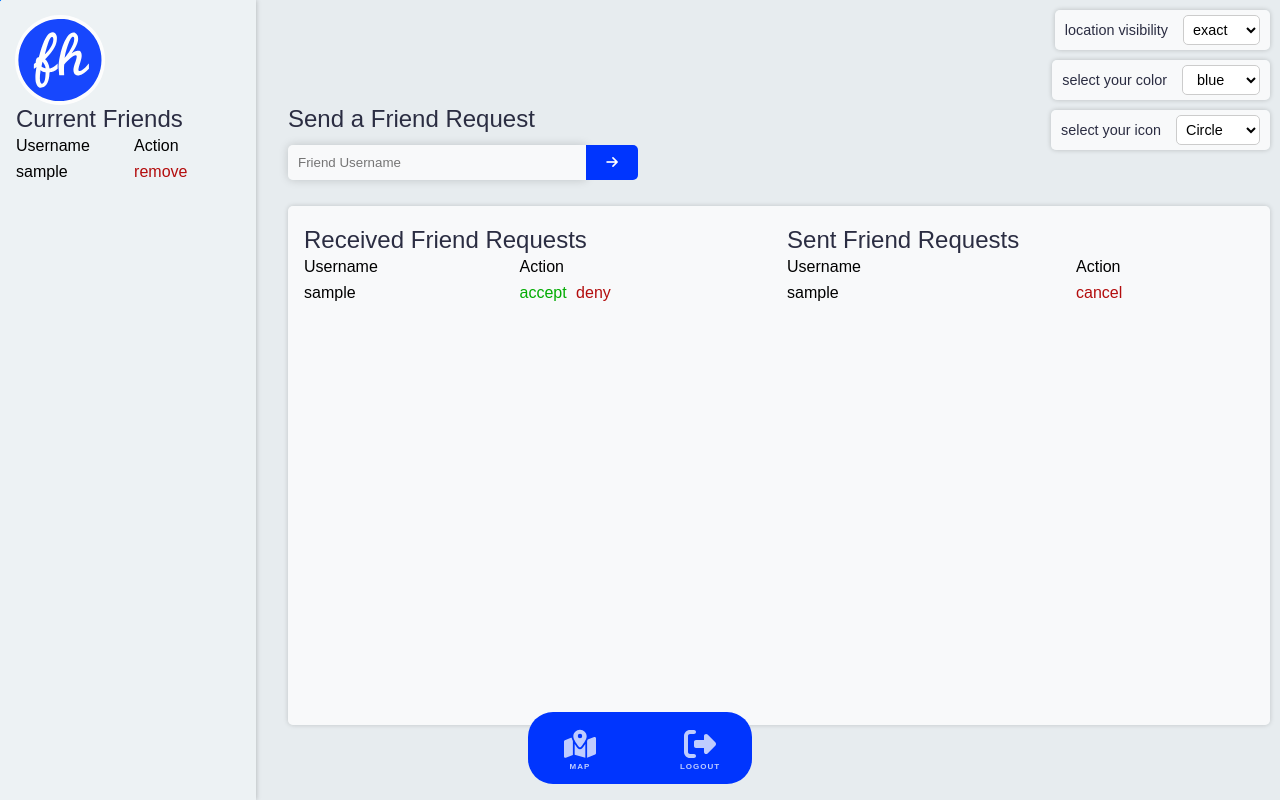
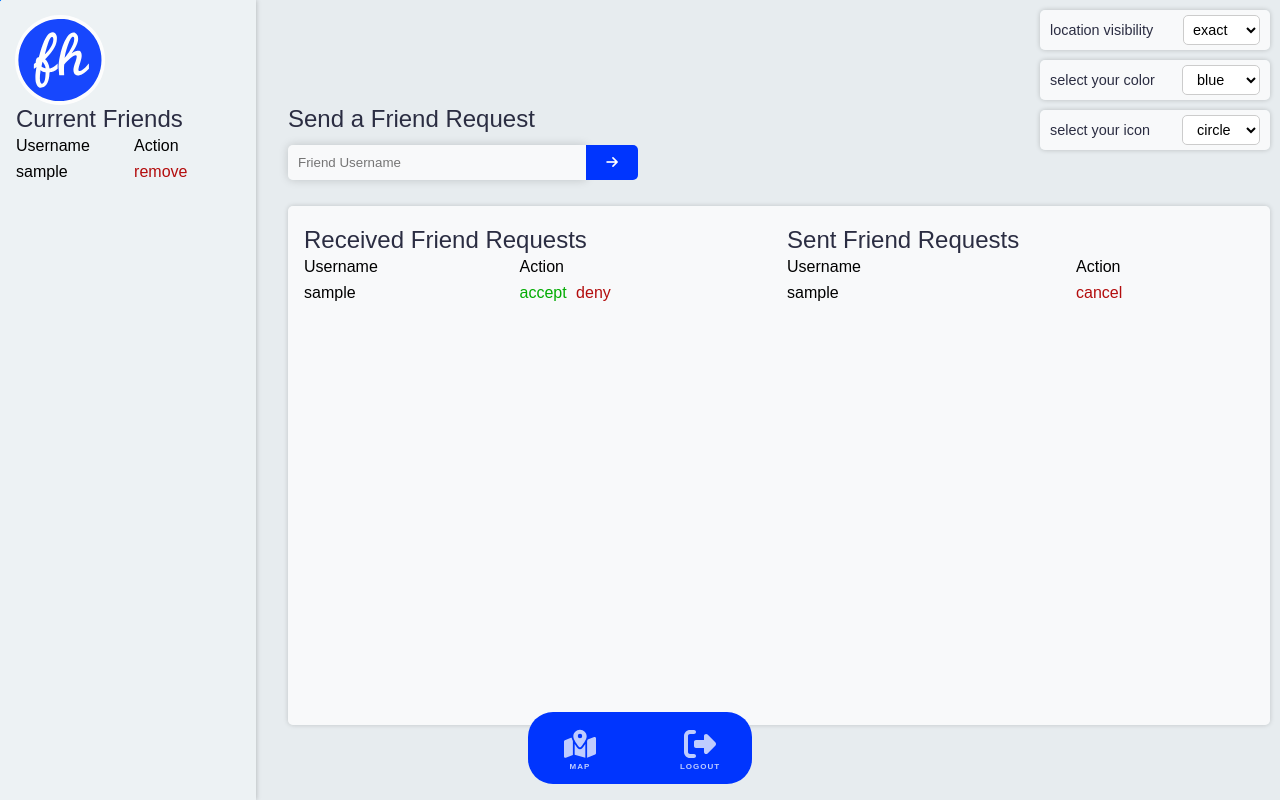
Before and after one commit to ChicoState/FriendHub, a Django app: page /friendList/ in a window 1280 px wide. Run offline with Django 4.2, Linux system fonts and the light colour scheme; a user stored in the database is signed in; tables that the repository leaves empty hold one stand-in row (values such as "Sample post"); some web fonts are replaced.

Commit message:
Fixed Form CSS & Add Selective Icon Form Display, Resolved #73

```diff
--- a/application/forms.py
+++ b/application/forms.py
@@ -47,9 +47,9 @@ class DistancePreferenceForm(forms.Form):
 
 class IconPreferenceForm(forms.Form):
     icon = forms.ChoiceField(choices=[
-        (1, 'Circle'),
-        (2, 'Triangle'),
-        (3, 'Square'),
+        (1, 'circle'),
+        (2, 'triangle'),
+        (3, 'square'),
     ])
 
 class ColorPreferenceForm(forms.Form):
--- a/application/views.py
+++ b/application/views.py
@@ -145,14 +145,14 @@ def friendList(request):
 
     iconForm = IconPreferenceForm(initial={'icon': currentIconPreference})
 
-
     context = {
         'friendRequestsReceived': friendRequestsReceived,
         'friendRequestsSent': friendRequestsSent,
         'friends': friends.friends.all(),
         'form': form,
         'colorForm': colorForm,
-        'iconForm': iconForm
+        'iconForm': iconForm,
+        'currentDistancePreference': currentDistancePreference
     }
 
     return render(request, 'friendList.html', context)
--- a/static/css/friends.css
+++ b/static/css/friends.css
@@ -334,11 +334,13 @@ a {
   right: 10px;
   display: flex;
   align-items: center;
+  justify-content: space-between;
   gap: 10px;
   background-color: rgba(255, 255, 255, 0.7);
   padding: 5px 10px;
   border-radius: 5px;
   box-shadow: 0 0 5px rgba(0, 0, 0, 0.2);
+  width: 230px;
 }
 
 .color-selector {
@@ -363,7 +365,7 @@ a {
   cursor: none;
 }
 
-.color-selector select {
+.color-selector select, .icon-selector select {
   padding-left: 10px;
   width: 78px;
 }
--- a/templates/friendList.html
+++ b/templates/friendList.html
@@ -3,7 +3,7 @@
     {% load static %}
     {% include "header.html" %}
     <link rel="stylesheet" href="https://cdnjs.cloudflare.com/ajax/libs/font-awesome/6.4.2/css/all.min.css" integrity="sha512-z3gLpd7yknf1YoNbCzqRKc4qyor8gaKU1qmn+CShxbuBusANI9QpRohGBreCFkKxLhei6S9CQXFEbbKuqLg0DA==" crossorigin="anonymous" referrerpolicy="no-referrer" />
-    <link rel="stylesheet" type="text/css" href="{% static 'css/friends.css' %}?v=1.04"/>
+    <link rel="stylesheet" type="text/css" href="{% static 'css/friends.css' %}?v=1.05"/>
 </head>
 <body id>
     <a href = "/map">
@@ -41,6 +41,7 @@
                 {{colorForm.color}}
             </div>
         </form>
+        {% if currentDistancePreference == 1 %}
             <form id = "iconForm" method="post" action="{% url 'setIconPreference' %}">
                 {% csrf_token %}
                 <div class = "icon-selector">
@@ -48,6 +49,7 @@
                     {{iconForm.icon}}
                 </div>
             </form>
+        {% endif %}
         <div class="friends-section">
             <h2>Current Friends</h2>
             <table>
@@ -145,9 +147,12 @@
     document.getElementById("id_color").addEventListener("change", (e) => {
         document.getElementById("colorForm").submit();
     });
+    const currentDistancePref = {{ currentDistancePreference }}
+    if (currentDistancePref == 1 ) {
         document.getElementById("id_icon").addEventListener("change", (e) => {
             document.getElementById("iconForm").submit();
         });
+    }
     document.addEventListener("DOMContentLoaded", function() {
     const currentTheme = localStorage.getItem('mapTheme');
 
--- a/templates/map.html
+++ b/templates/map.html
@@ -181,7 +181,6 @@
         // handle map style based on user preference
         const styleSelector = document.getElementById('style-selector');
         const storedTheme = localStorage.getItem('mapTheme');
-        console.log(storedTheme)
         if (storedTheme) {
             map.setOptions({ styles: styles[storedTheme] });
         } else {
```
Lines whose indentation alone changed are shown as unchanged.
